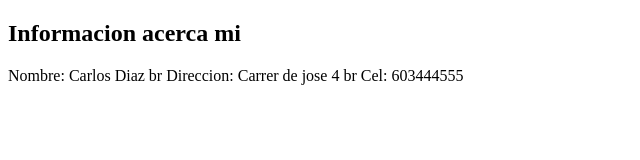
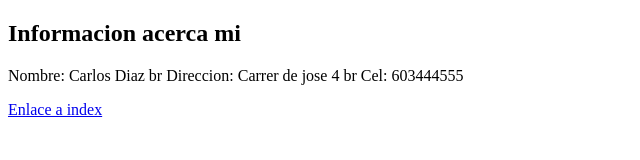
Before and after one commit to cdiazcod17/proyecto2-git, a plain HTML site: page about.html in a window 1280 px wide. Shown: the whole page, without its empty margins (0-640 px from the left). Drawn offline with Linux system fonts and the light colour scheme.

Commit message:
linked to index.html

```diff
--- a/about.html
+++ b/about.html
@@ -9,6 +9,7 @@
     <section>
         <h1>Informacion acerca mi</h1>
         <p>Nombre: Carlos Diaz br Direccion: Carrer de jose 4 br Cel: 603444555 </p>
+        <a href="/index.html">Enlace a index</a>
 
     </section>
 
```
